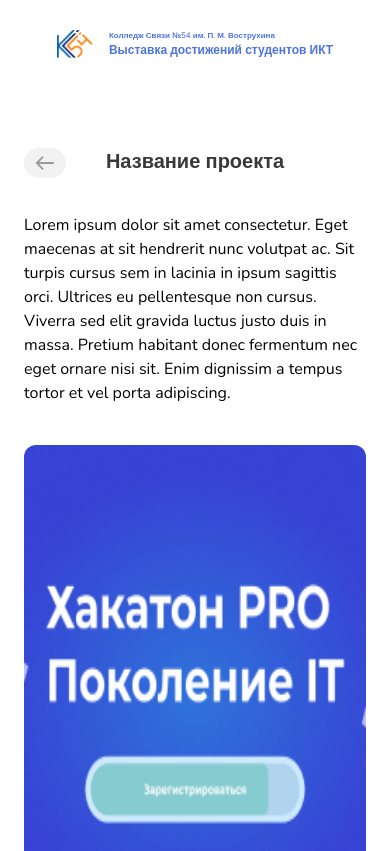
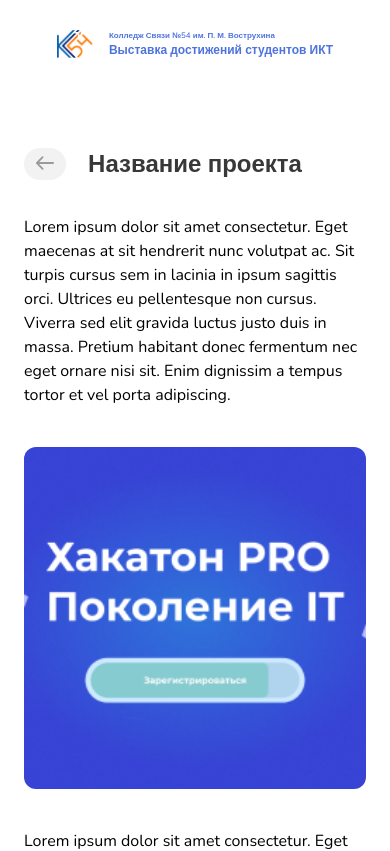
Before and after one commit to piybeep/portfolio-ikt54, a Next.js app: page /work/1 in a window 390 px wide. Shown: the top 851 px of the page. Built offline with nearby package versions, Linux system fonts and the light colour scheme.

Commit message:
adaptive project

```diff
--- a/src/app/screen/Project/Project.module.scss
+++ b/src/app/screen/Project/Project.module.scss
@@ -5,7 +5,7 @@
 }
 
 .title {
-    @apply text-default font-semibold text-2xl justify-self-center lg:text-xl;
+    @apply text-default font-semibold text-2xl justify-self-center;
     grid-column-start: 2;
     grid-row-start: 1;
 }
@@ -17,7 +17,7 @@
 }
 
 .img {
-    @apply w-[860px] h-[505px] rounded-xl;
+    @apply max-w-[860px] max-h-[505px] w-full rounded-xl object-cover;
 }
 
 .text {
```
